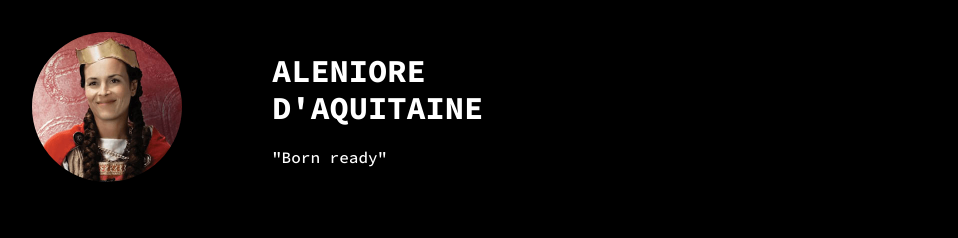
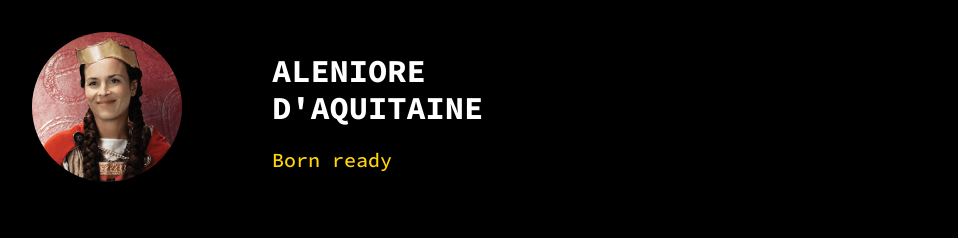
Before and after one commit to Fabax/adventure-club, a SvelteKit app: page / in a window 1280 px wide. Shown: the top 238 px of the page, without its empty margins (144-1102 px from the left). Built offline with nearby package versions, Linux system fonts and the light colour scheme.

Commit message:
featture: add description

```diff
--- a/src/components/header.svelte
+++ b/src/components/header.svelte
@@ -6,6 +6,7 @@
   export let yearIndex;
 
   let portraitIndex = 1;
+  let description = "Born ready";
   let component = null;
 
   onMount(() => {
@@ -21,6 +22,7 @@
 
   $: {
     portraitIndex = getPortraitIndex(yearIndex);
+    description = getDescription(yearIndex);
   }
 
   function getPortraitIndex(yearIndex) {
@@ -48,6 +50,32 @@
     }
     return index;
   }
+
+  function getDescription(yearIndex) {
+    let text = "Born ready";
+    if (yearIndex >= 0 && yearIndex < 8) {
+      text = "Born ready";
+    } else if (yearIndex >= 8 && yearIndex < 15) {
+      text = "Born ready";
+    } else if (yearIndex >= 15 && yearIndex < 25) {
+      text = "Forbes 30 under 30";
+    } else if (yearIndex >= 25 && yearIndex < 30) {
+      text = "Hot shot";
+    } else if (yearIndex >= 30 && yearIndex < 38) {
+      text = "Expat life";
+    } else if (yearIndex >= 38 && yearIndex < 45) {
+      text = "Geordie Shore";
+    } else if (yearIndex >= 45 && yearIndex < 52) {
+      text = "Brexit";
+    } else if (yearIndex >= 52 && yearIndex < 67) {
+      text = "The longest yard";
+    } else if (yearIndex >= 67 && yearIndex < 78) {
+      text = "Prison break";
+    } else {
+      text = "Nobel Prize";
+    }
+    return text;
+  }
 </script>
 
 <header bind:this={component}>
@@ -56,7 +84,7 @@
   </div>
   <div class="side side-left">
     <h1>Aleniore <span /> d'aquitaine</h1>
-    <div class="description">"Born ready"</div>
+    <div class="description">{description}</div>
   </div>
 </header>
 
@@ -106,6 +134,11 @@
     }
   }
 
+  .description {
+    font-size: 1.25rem;
+    color: #ffd60a;
+  }
+
   .sprite {
     background: url("$lib/img/sprite.jpg") no-repeat top left;
     width: 150px;
```
